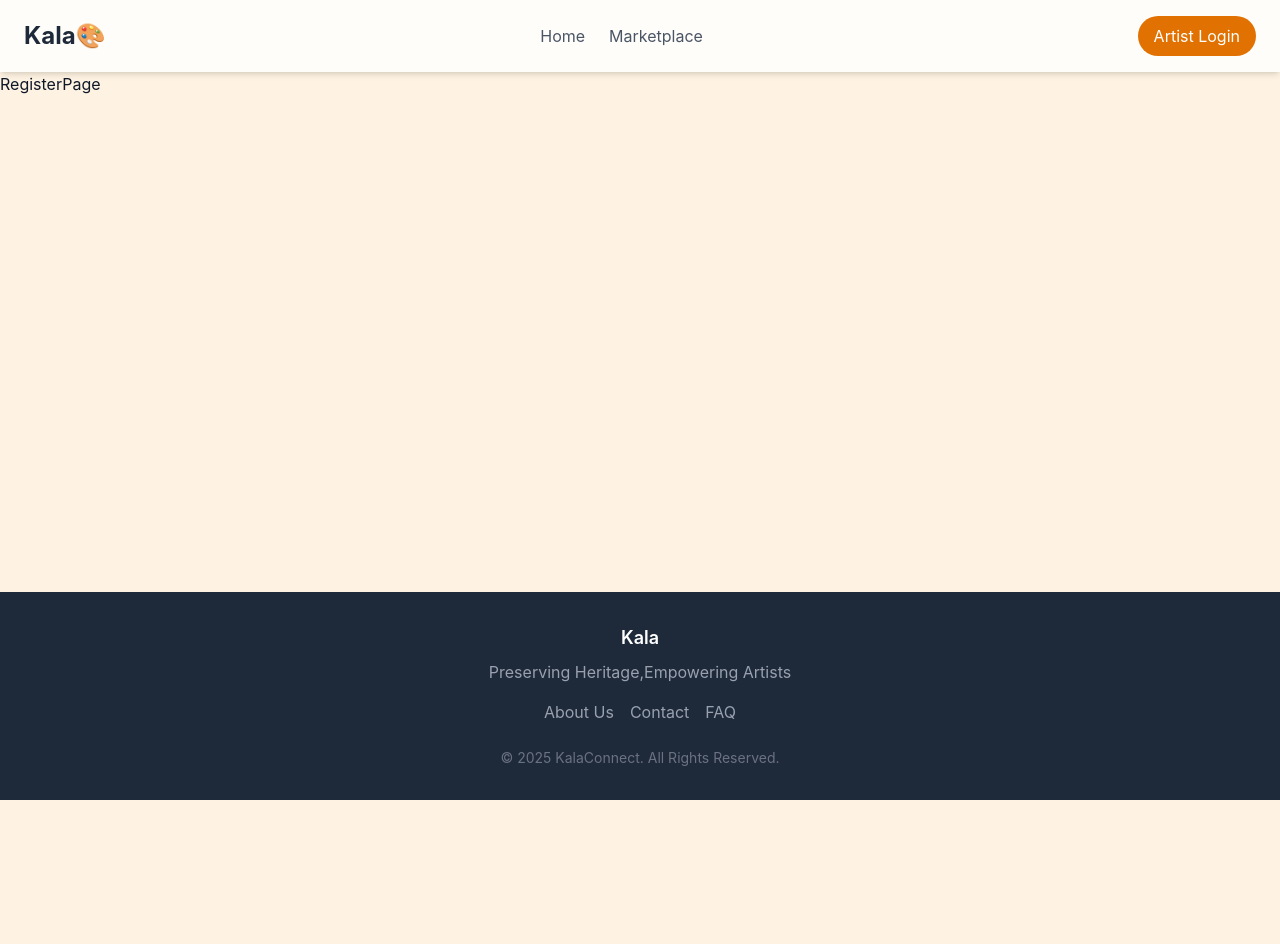
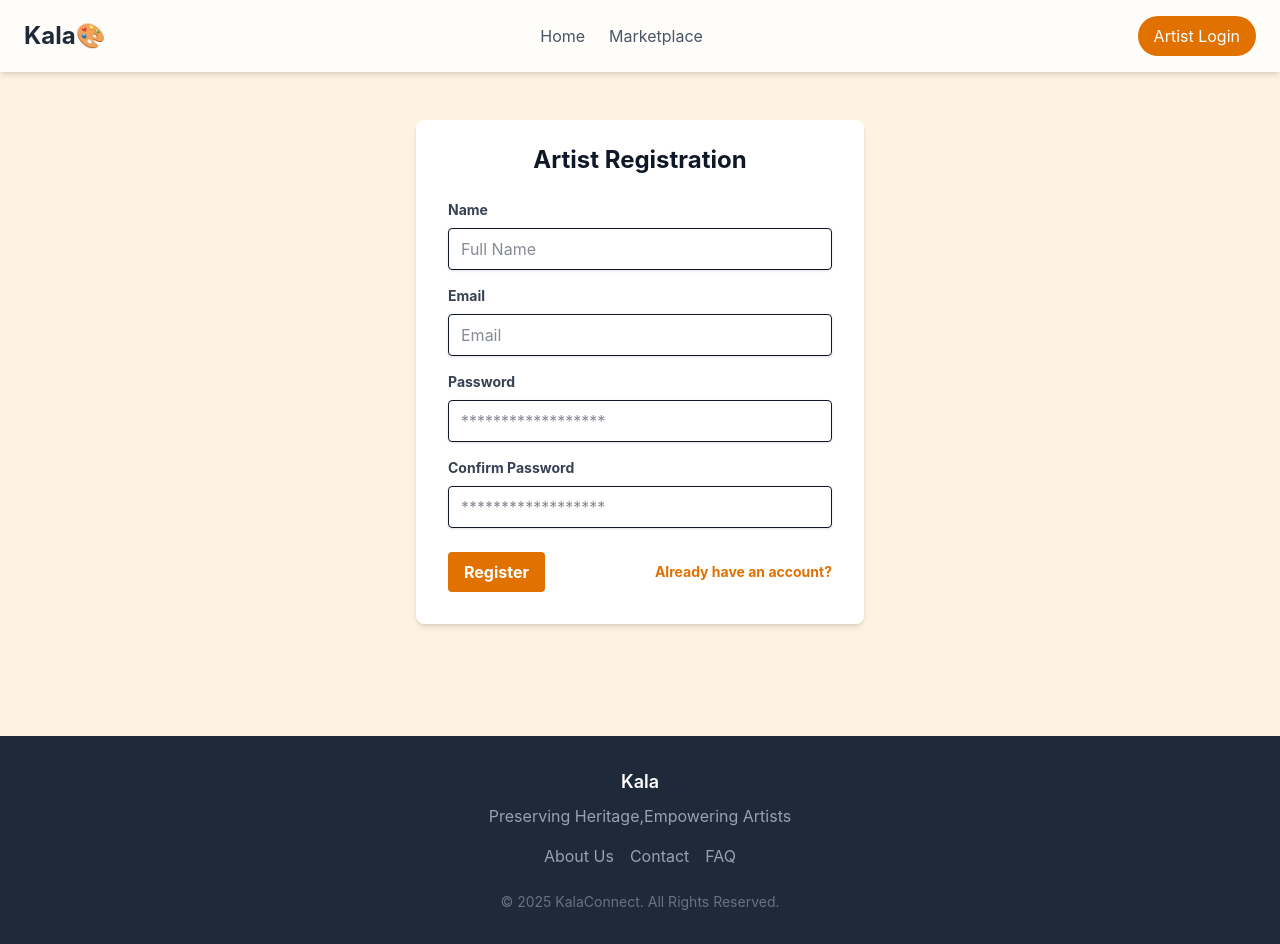
Before and after one commit to Rahulkotiyan/Hackathon-project, a React (Vite) app in the folder Kala/frontend/: page /register in a window 1280 px wide. Before the commit the page ends 800 px from the top, so only its background shows below. Built offline with nearby package versions, Linux system fonts and the light colour scheme.

Commit message:
RegisterPage.jsx file completed

```diff
--- a/Kala/frontend/src/pages/RegisterPage.jsx
+++ b/Kala/frontend/src/pages/RegisterPage.jsx
@@ -1,9 +1,133 @@
-import React from 'react'
+import axios from 'axios';
+import React, { useEffect, useState } from 'react'
+import { useNavigate,Link } from 'react-router-dom';
 
 const RegisterPage = () => {
+
+    const[name,setName] = useState('');
+    const[email,setEmail] = useState('');
+    const[password,setPassword] = useState('');
+    const[confirmPassword,setConfirmPassword] = useState('');
+    const[error,setError]=useState('');
+    const navigate = useNavigate();
+
+    useEffect(()=>{
+        if(localStorage.getItem('userInfo')){
+            navigate('/dashboard');
+        }
+    },[navigate]);
+
+    const submitHandler = async(e)=>{
+        e.preventDefault();
+        if(password!==confirmPassword){
+            setError('Passwords do not match');
+            return;
+        }
+        setError('');
+        try{
+            const config={headers:{'Content-Type':'application/json'}};
+            const{data} = await axios.post('/api/users/register',{name,email,password},config);
+            localStorage.setItem('userInfo',JSON.stringify(data));
+            navigate('/dashboard');
+        }catch(err){
+            setError(err.response?.data?.message||'An error occured');
+        }
+    }
+
+
   return (
-    <div>RegisterPage</div>
-  )
+    <div className="container mx-auto flex justify-center items-center py-12 px-6">
+      <div className="w-full max-w-md">
+        <form
+          onSubmit={submitHandler}
+          className="bg-white shadow-md rounded-lg px-8 pt-6 pb-8 mb-4"
+        >
+          <h1 className="text-2xl font-bold text-center mb-6">
+            Artist Registration
+          </h1>
+          {error && (
+            <p className="bg-red-100 text-red-700 p-3 rounded mb-4">{error}</p>
+          )}
+          <div className="mb-4">
+            <label
+              className="block text-gray-700 text-sm font-bold mb-2"
+              htmlFor="name"
+            >
+              Name
+            </label>
+            <input
+              className="shadow appearance-none border rounded w-full py-2 px-3"
+              id="name"
+              type="text"
+              placeholder="Full Name"
+              value={name}
+              onChange={(e) => setName(e.target.value)}
+              required
+            />
+          </div>
+          <div className="mb-4">
+            <label
+              className="block text-gray-700 text-sm font-bold mb-2"
+              htmlFor="email"
+            >
+              Email
+            </label>
+            <input
+              className="shadow appearance-none border rounded w-full py-2 px-3"
+              id="email"
+              type="email"
+              placeholder="Email"
+              value={email}
+              onChange={(e) => setEmail(e.target.value)}
+              required
+            />
+          </div>
+          <div className="mb-4">
+            <label
+              className="block text-gray-700 text-sm font-bold mb-2"
+              htmlFor="password"
+            >
+              Password
+            </label>
+            <input
+              className="shadow appearance-none border rounded w-full py-2 px-3"
+              id="password"
+              type="password"
+              placeholder="******************"
+              value={password}
+              onChange={(e) => setPassword(e.target.value)}
+              required
+            />
+          </div>
+          <div className="mb-6">
+            <label
+              className="block text-gray-700 text-sm font-bold mb-2"
+              htmlFor="confirmPassword"
+            >
+              Confirm Password
+            </label>
+            <input
+              className="shadow appearance-none border rounded w-full py-2 px-3"
+              id="confirmPassword"
+              type="password"
+              placeholder="******************"
+              value={confirmPassword}
+              onChange={(e) => setConfirmPassword(e.target.value)}
+              required
+            />
+          </div>
+          <div className="flex items-center justify-between">
+                        <button className="bg-amber-600 hover:bg-amber-700 text-white font-bold py-2 px-4 rounded" type="submit">
+                            Register
+                        </button>
+                        <Link to="/login" className="inline-block align-baseline font-bold text-sm text-amber-600 hover:text-amber-800">
+                            Already have an account?
+                        </Link>
+</div>
+        </form>
+      </div>
+    </div>
+  );
 }
 
-export default RegisterPage
+export default RegisterPage;
```
